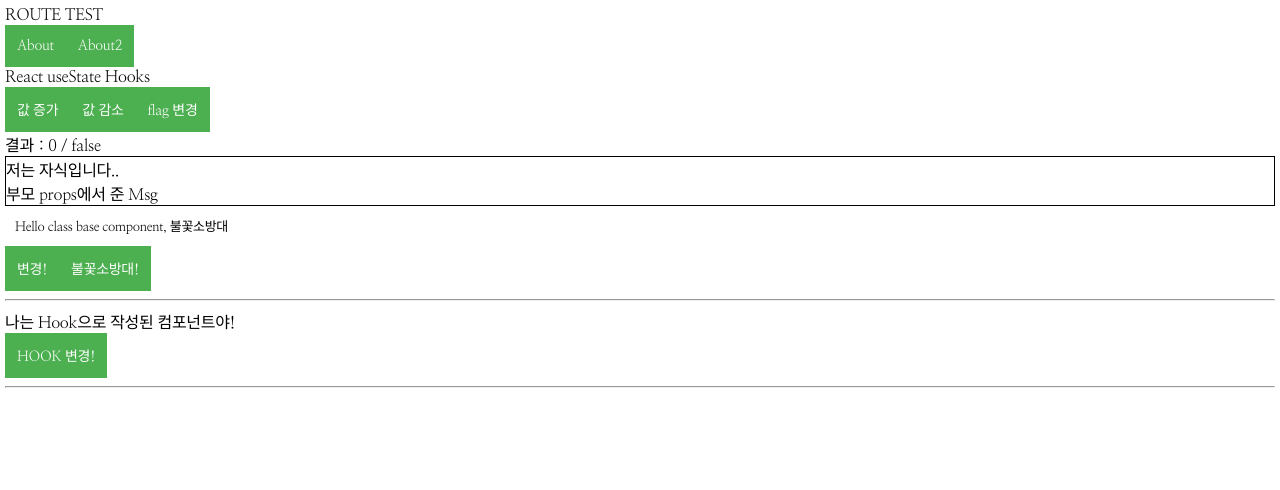
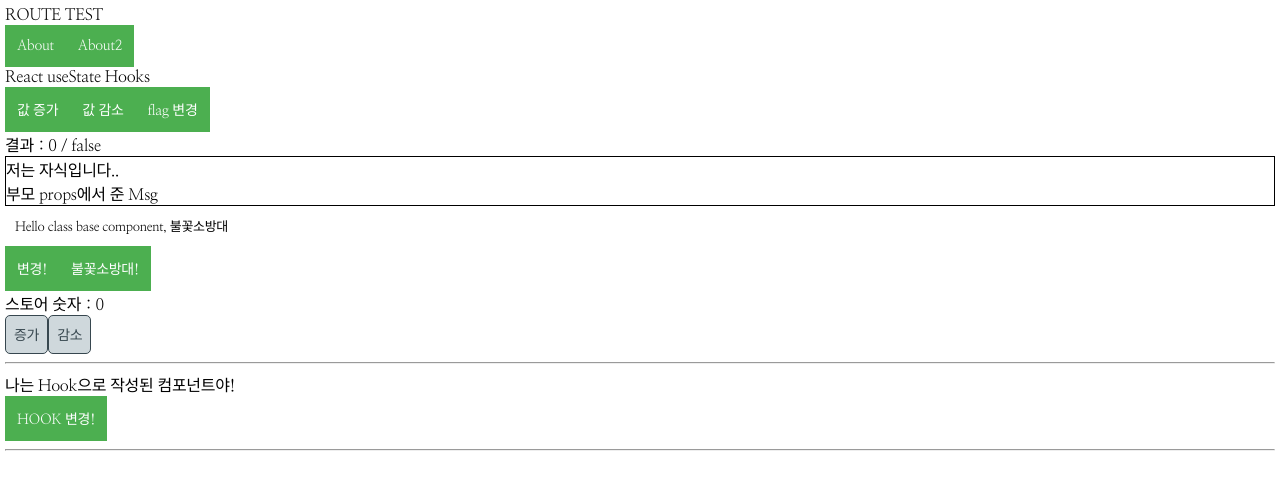
Before and after one commit to katanazero86/react-study-old, a React app: page / in a window 1280 px wide. Shown: the top 490 px of the page. Built offline with nearby package versions, Linux system fonts and the light colour scheme.

Commit message:
react redux 구성해서 예제작성.

```diff
--- a/package.json
+++ b/package.json
@@ -28,7 +28,9 @@
     "pm2": "^3.5.1",
     "react": "^16.9.0",
     "react-dom": "^16.9.0",
-    "react-router-dom": "^5.1.2"
+    "react-redux": "^7.1.1",
+    "react-router-dom": "^5.1.2",
+    "redux": "^4.0.4"
   },
   "devDependencies": {
     "@babel/core": "^7.6.2",
--- a/src/components/class-base/PersonComponent.js
+++ b/src/components/class-base/PersonComponent.js
@@ -1,7 +1,10 @@
 import React, {Component} from 'react';
 
+// connect 함수를 사용하여, 스토어 연동
+import {connect} from 'react-redux'
+import {increment, decrement} from "../../store/test/testStore";
+
 // class 기반으로 작성된 react 컴포넌트
-
 class PersonComponent extends Component {
 
     constructor(props) {
@@ -54,9 +57,42 @@ class PersonComponent extends Component {
             <h2 style={{margin : 0, padding : '10px', fontSize : '13px'}}>Hello class base component, {this.state.nameState}</h2>
             <button onClick={() => {this.changeNameState()}}>변경!</button>
             <button onClick={() => {this.changeNameState('불꽃소방대')}}>불꽃소방대!</button>
+
+            <div>스토어 숫자 : {this.props.number}</div>
+            <button style={{borderRadius: '5px',
+                border: '1px solid #37474f',
+                color: '#37474f',
+                backgroundColor : '#cfd8dc',
+                verticalAlign: 'middle',
+                cursor: 'pointer',
+                padding: '8px',
+                textAlign: 'center'}} onClick={this.props.increment}>증가</button>
+            <button style={{borderRadius: '5px',
+                border: '1px solid #37474f',
+                color: '#37474f',
+                backgroundColor : '#cfd8dc',
+                verticalAlign: 'middle',
+                cursor: 'pointer',
+                padding: '8px',
+                textAlign: 'center'}} onClick={this.props.decrement}>감소</button>
         </div>;
     }
 
 }
 
-export default PersonComponent
+
+// props 로 넣어줄 스토어 상태값
+const mapStateToProps = state => ({
+    number: state.counter.number,
+});
+
+// props 로 넣어줄 액션 생성함수
+const mapDispatchToProps = (dispatch) => ({
+    increment: () => dispatch(increment()),
+    decrement: () => dispatch(decrement()),
+});
+
+export default connect(
+    mapStateToProps,
+    mapDispatchToProps
+)(PersonComponent);
--- a/src/index.js
+++ b/src/index.js
@@ -6,12 +6,24 @@ import {BrowserRouter} from 'react-router-dom';
 
 import './index.scss';
 
+// redux
+import {createStore}from 'redux'
+import rootReducer from './store/index.js';
+// **** Provider 불러오기 (store를 연동)
+import { Provider } from 'react-redux';
+
+// **** 스토어를 만들고 현재 값 확인해보기
+const store = createStore(rootReducer);
+console.log(store.getState());
+
 // components
 import App from './components/App.js';
 
 ReactDOM.render(
     <BrowserRouter>
+        <Provider store={store}>
         <App/>
+        </Provider>
     </BrowserRouter>,
     document.getElementById('root')
 );
--- /dev/null
+++ b/src/store/index.js
@@ -0,0 +1,8 @@
+import { combineReducers } from 'redux';
+import counter from './test/testStore.js';
+
+// combineReducers 를 이용하여, 리듀서들 합치기!
+
+export default combineReducers({
+    counter,
+});
--- /dev/null
+++ b/src/store/test/testStore.js
@@ -0,0 +1,34 @@
+// 액션 타입 정의
+// 문자열 앞에 모듈이름을 넣는다.
+
+const INCREMENT = 'test/INCREMENT';
+const DECREMENT = 'test/DECREMENT';
+
+// **** 액션 생섬함수 정의
+export const increment = () => ({ type: INCREMENT });
+export const decrement = () => ({ type: DECREMENT });
+
+
+// **** 초기상태 정의
+const initialState = {
+    number: 0,
+};
+
+// **** 리듀서 작성
+//  꼭 export default 를 해주어야합니다. 나중에 스토어를 만들 때, 이 함수를 필요
+export default function counter(state = initialState, action) {
+    switch (action.type) {
+        case INCREMENT:
+            return {
+                ...state,
+                number: state.number + 1,
+            };
+        case DECREMENT:
+            return {
+                ...state,
+                number: state.number - 1,
+            };
+        default:
+            return state;
+    }
+}
```
Also changed, not shown: 1 other file (tests, documents, lock files or other folders).
